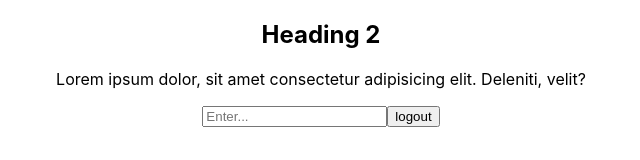
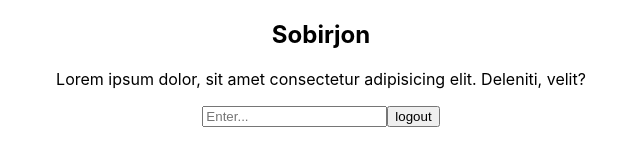
Before and after one commit to sobirjonkadamboev/sam-react, a JavaScript app in the folder my-app/: page / in a window 1280 px wide. Shown: the top 160 px of the page, without its empty margins (319-959 px from the left). Built offline with nearby package versions, Linux system fonts and the light colour scheme.

Commit message:
Auto-backup: 9/4/2026, 4:06:54 AM - Updated my-app/src/App.js

```diff
--- a/my-app/src/App.js
+++ b/my-app/src/App.js
@@ -6,7 +6,7 @@ import './App.css'
 const HeaderFunction = () => {
 	const text = 'Heading 2'
 
-	const getText = () => {
+	const getText = text => {
 		return (
 			<div>
 				<h2>{text}</h2>
@@ -17,7 +17,7 @@ const HeaderFunction = () => {
 			</div>
 		)
 	}
-	return <div>{getText()}</div>
+	return <div>{getText('Sobirjon')}</div>
 }
 
 const SubmitBtn = () => {
```
